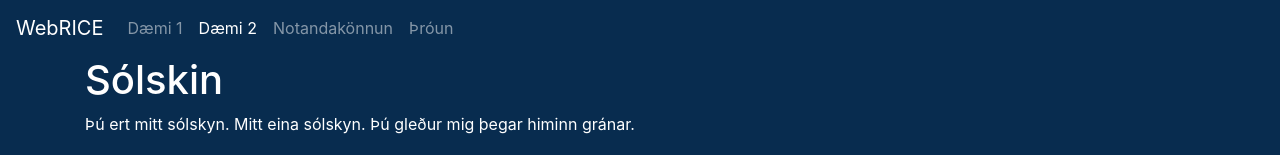
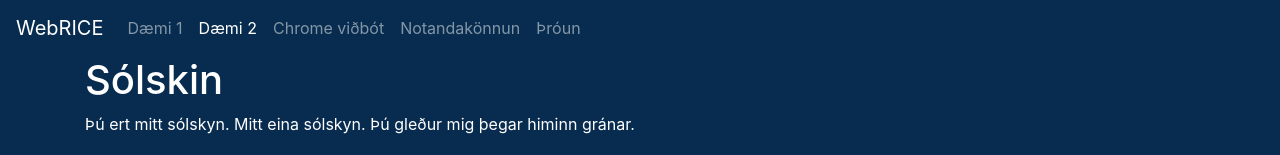
Before and after one commit to cadia-lvl/WebRICE, a website built with webpack: page build/solskin.html in a window 1280 px wide. Shown: the top 155 px of the page. Built offline with nearby package versions, Linux system fonts and the light colour scheme.

Commit message:
Mention Chrome extension (#67)

```diff
--- a/build/solskin.html
+++ b/build/solskin.html
@@ -23,6 +23,7 @@
           <div class="navbar-nav">
             <a class="nav-link" href="maltaekni.html">Dæmi 1</a>
             <a class="nav-link active" aria-current="page" href="solskin.html">Dæmi 2<span class="sr-only">(current)</span></a>
+            <a class="nav-link" href="https://chrome.google.com/webstore/detail/webrice/mmijkiiefioinbdgbadgghcchfilmlmp">Chrome viðbót</a>
             <a class="nav-link" href="https://docs.google.com/forms/d/e/1FAIpQLSdcyoUambWJeX_FvHG5UacE68xIa7UNGvHlKUhchT42NJO1ZQ/viewform" target="_blank">Notandakönnun</a>
             <a class="nav-link" href="throun.html">Þróun</a>
           </div>
```
Also changed, not shown: build/index.html (+1 -0 lines), build/maltaekni.html (+1 -0 lines), README.md.
